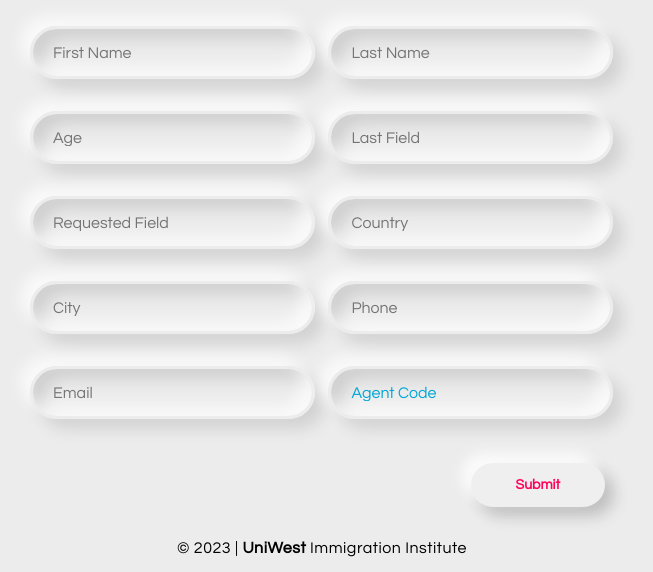
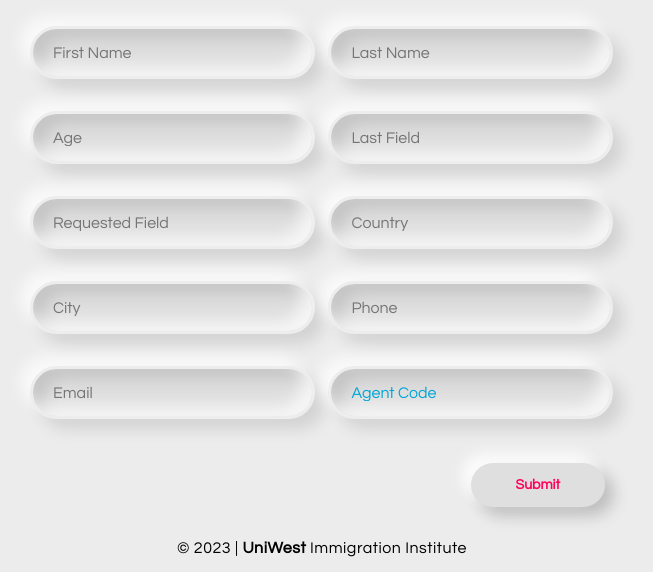
Before and after one commit to UniWestGroup/UW-Portal, a plain HTML site: page Italy_Requester.html in a window 1280 px wide. Shown: the part 228-800 px from the top of the page, without its empty margins (318-971 px from the left). Drawn offline with Linux system fonts and the light colour scheme.

Commit message:
Add files via upload

```diff
--- a/formStyle.css
+++ b/formStyle.css
@@ -71,12 +71,12 @@ section .container .form input{
     border-radius: 50vw;
     padding: 0 20px;
     font-size: 16px;
-    background-color: transparent;
+    background-color: #dfdfdf;
     box-shadow: -10px -10px 15px rgba(255,255,255,.7),
                 10px 10px 15px rgba(70, 70, 70, .15),
                 inset -10px -10px 15px rgba(255,255,255,.7),
                 inset 10px 10px 15px rgba(70, 70, 70, .17);
-    border: 3px solid #ececec;
+    border: 3px solid #ededed;
     font-weight: bold;
     letter-spacing: 1.2px;
 }
@@ -116,6 +116,7 @@ section .container .form .button button{
                 5px 5px 15px rgba(70, 70, 70, .15);
     font-weight: bold;
     color: #ff005a;
+    background-color: #dfdfdf;
     transition: .3s;
 }
         section .container .form .button button:hover{
```
